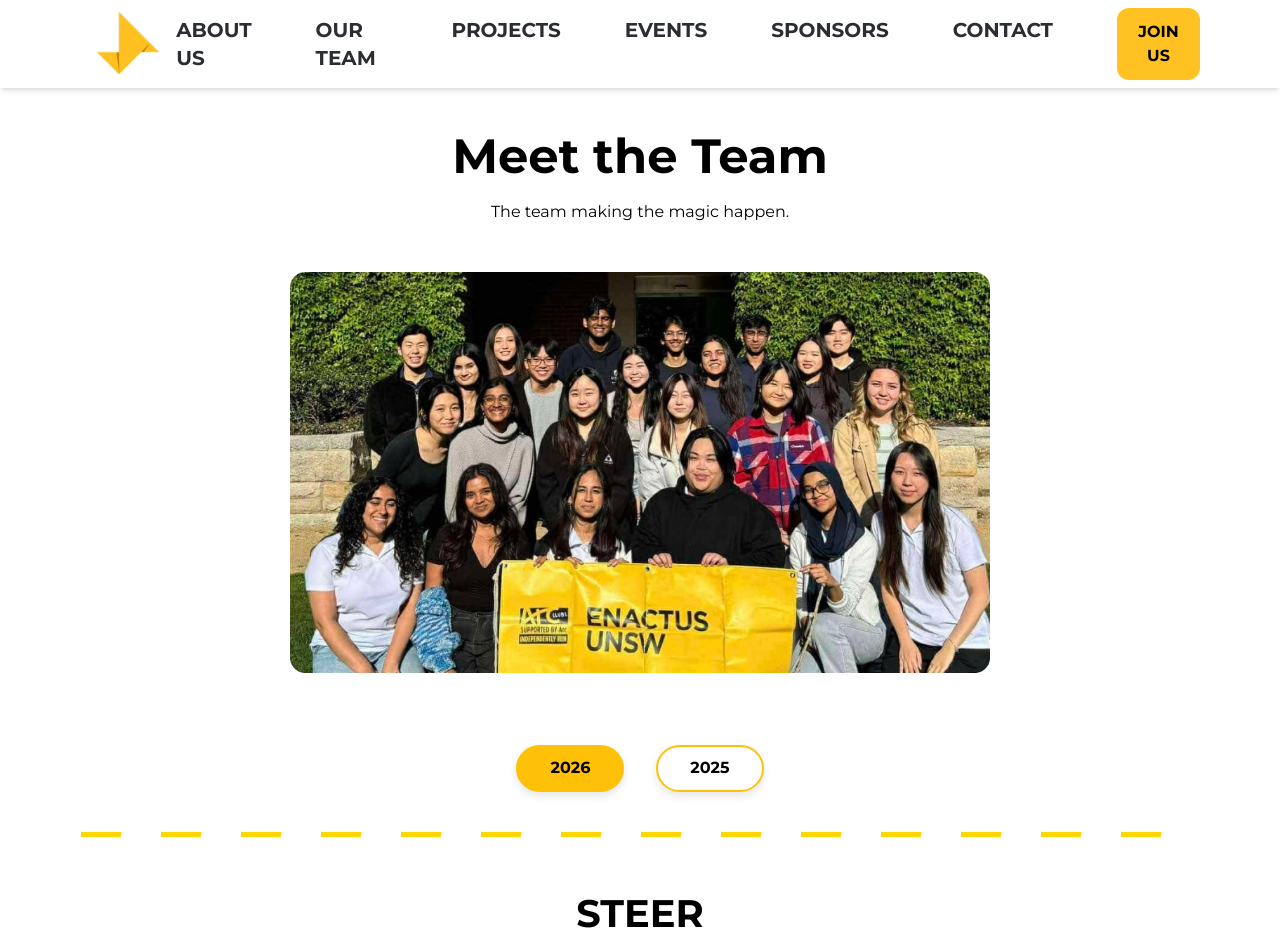
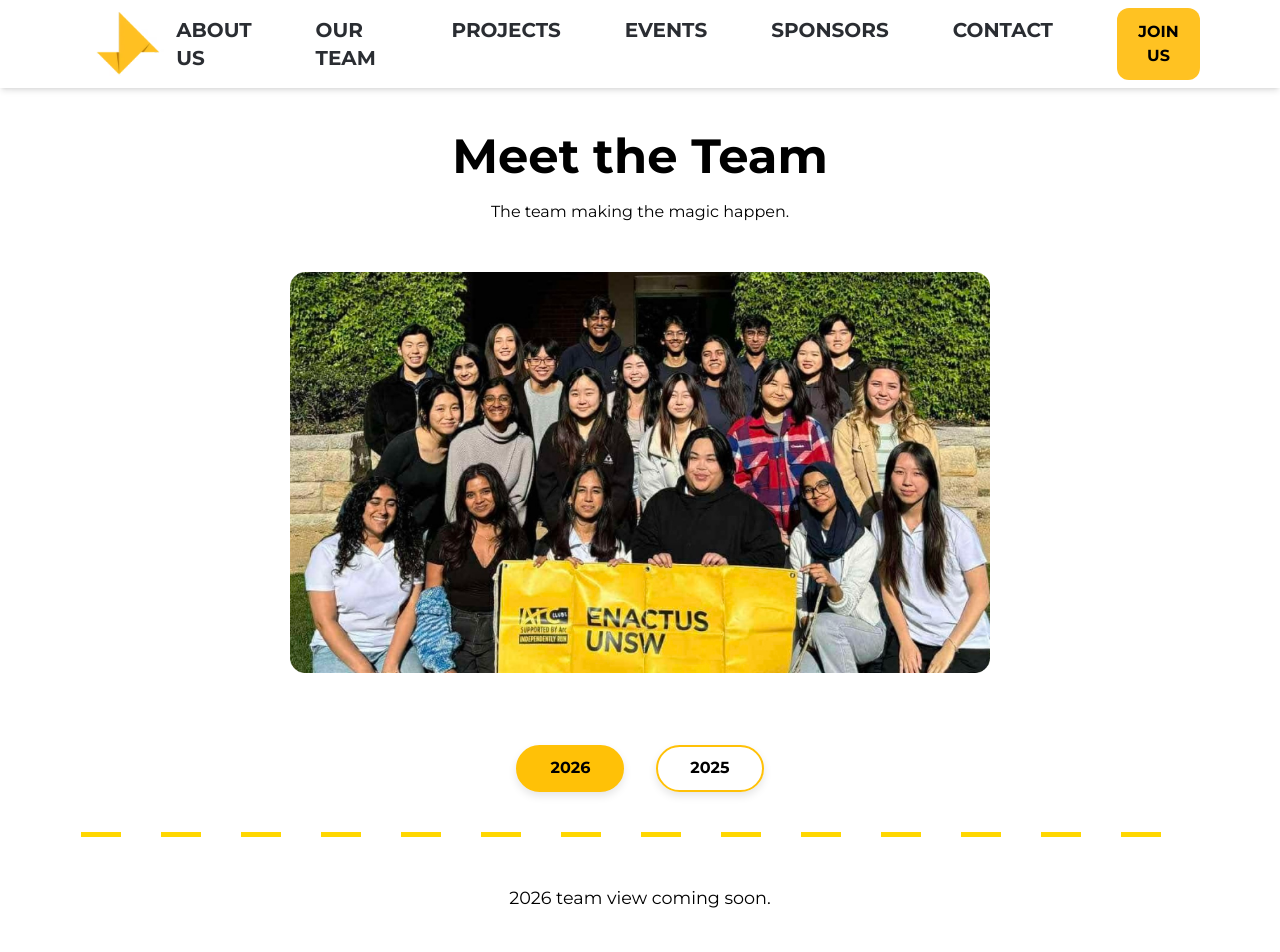
Before and after one commit to enactus-unsw/EnactusUNSWWeb, a React (Vite) app: page /#/our-team in a window 1280 px wide. Shown: the top 952 px of the page. Built offline with nearby package versions, Linux system fonts and the light colour scheme.

Commit message:
fix: add 2026 team view placeholder

```diff
--- a/src/pages/OurTeam.tsx
+++ b/src/pages/OurTeam.tsx
@@ -162,6 +162,10 @@
       />
 
       {selectedTeamYear === "2026" ? (
+        <div style={{ marginTop: "3rem", fontSize: "1.1rem" }}>
+          2026 team view coming soon.
+        </div>
+      ) : (
         <>
           {/* STEER profiles */}
           <h3
@@ -658,10 +662,6 @@
             </div>
           </div>
         </>
-      ) : (
-        <div style={{ marginTop: "3rem", fontSize: "1.1rem" }}>
-          2025 team view coming soon.
-        </div>
       )}
     </div>
   );
```
